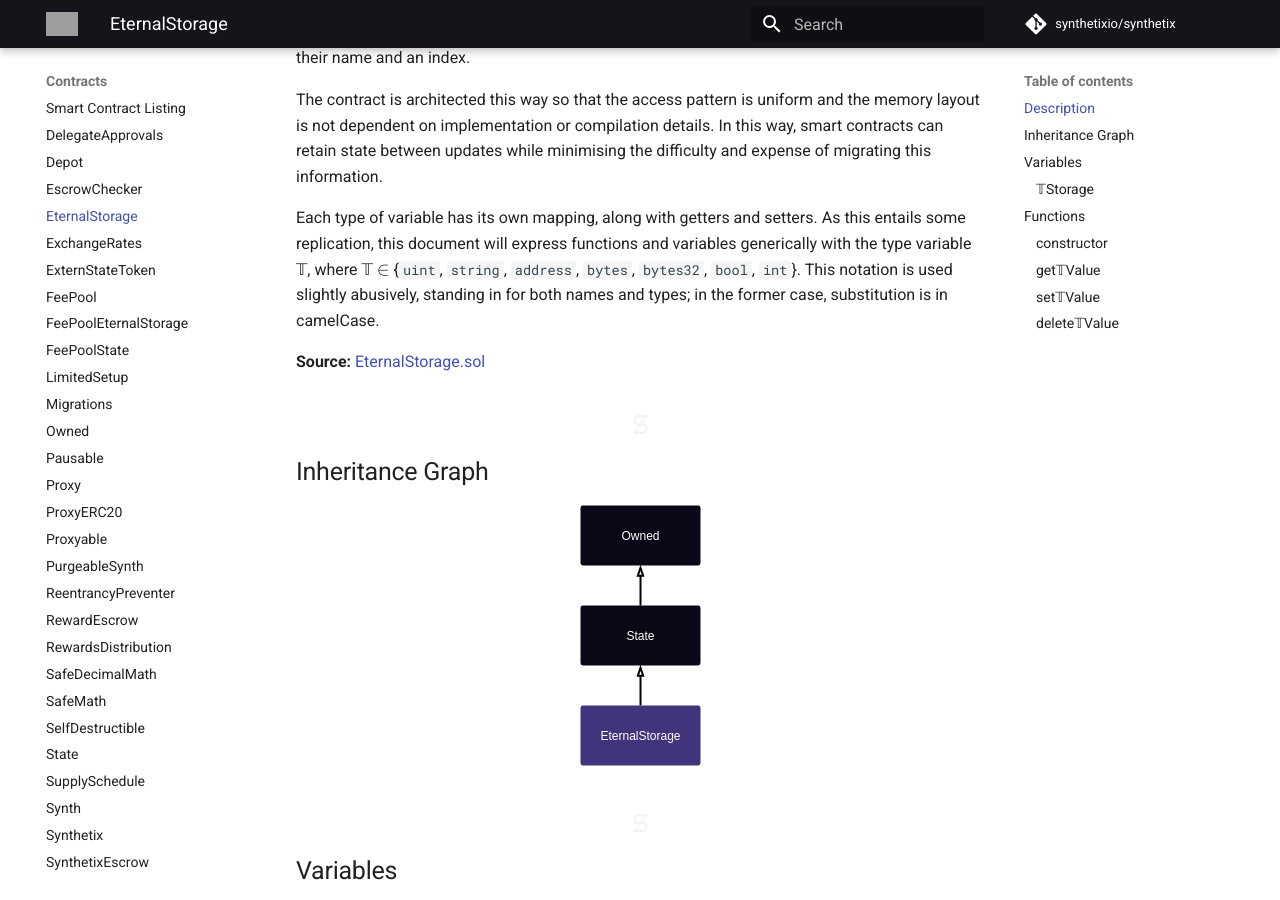
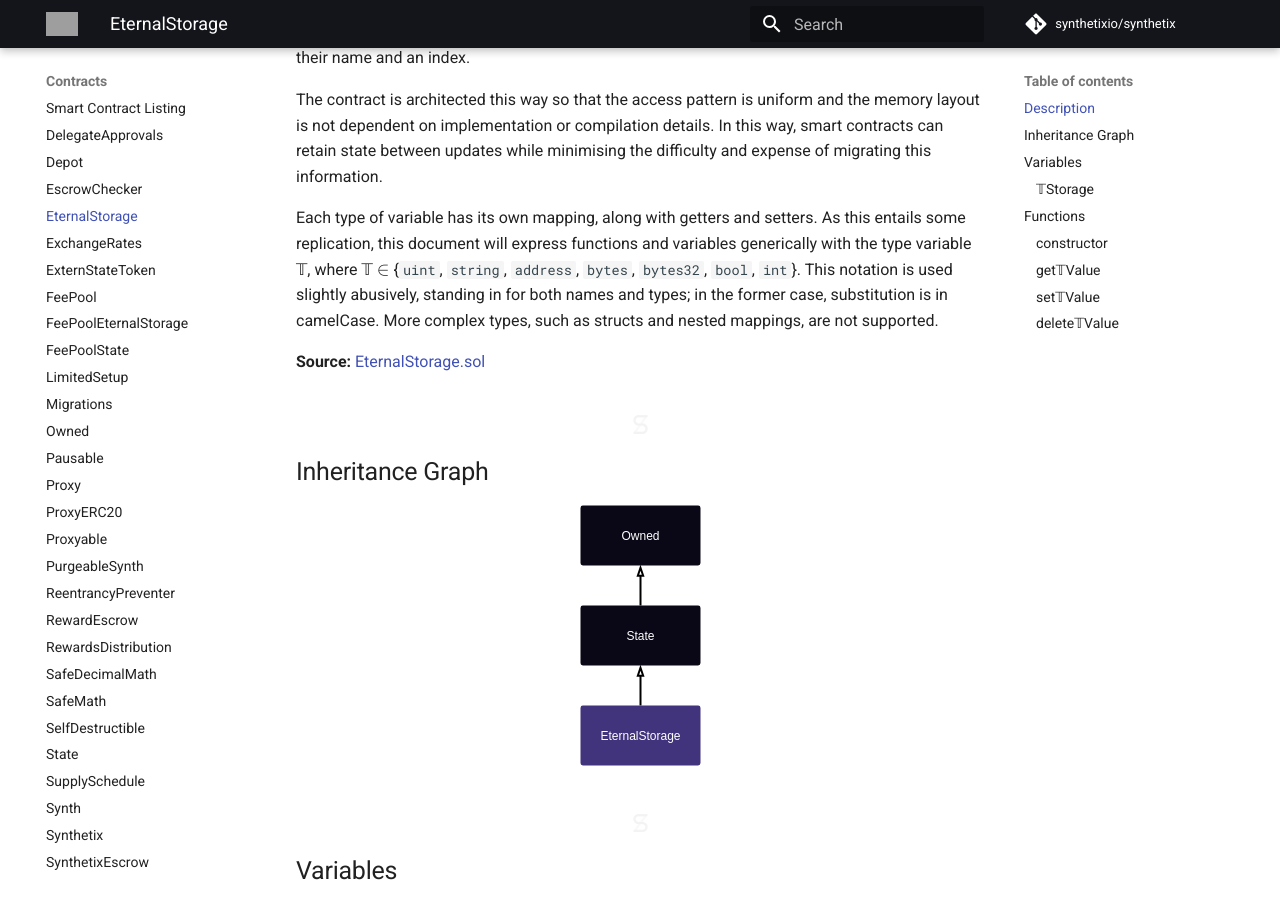
Before and after one commit to Synthetixio/synthetix, an MkDocs documentation site: the page built from docs/contracts/EternalStorage.md, in a window 1280 px wide and 900 px high, scrolled down 326 px. Built offline with MkDocs 1.6.1 and Material for MkDocs 9.7.7, drawn with Linux system fonts in a browser that asks for light colours; formulas are drawn with MathJax 3; comment, search, counter and statistics services are not loaded; grey boxes are pictures that could not be loaded.

Commit message:
A note on reference types in eternal storage.

```diff
--- a/docs/contracts/EternalStorage.md
+++ b/docs/contracts/EternalStorage.md
@@ -8,7 +8,7 @@
 
 The contract is architected this way so that the access pattern is uniform and the memory layout is not dependent on implementation or compilation details. In this way, smart contracts can retain state between updates while minimising the difficulty and expense of migrating this information.
 
-Each type of variable has its own mapping, along with getters and setters. As this entails some replication, this document will express functions and variables generically with the type variable 𝕋, where 𝕋 $\in$ {`uint`, `string`, `address`, `bytes`, `bytes32`, `bool`, `int`}. This notation is used slightly abusively, standing in for both names and types; in the former case, substitution is in camelCase.
+Each type of variable has its own mapping, along with getters and setters. As this entails some replication, this document will express functions and variables generically with the type variable 𝕋, where 𝕋 $\in$ {`uint`, `string`, `address`, `bytes`, `bytes32`, `bool`, `int`}. This notation is used slightly abusively, standing in for both names and types; in the former case, substitution is in camelCase. More complex types, such as structs and nested mappings, are not supported.
 
 **Source:** [EternalStorage.sol](https://github.com/Synthetixio/synthetix/blob/master/contracts/EternalStorage.sol)
 
```
